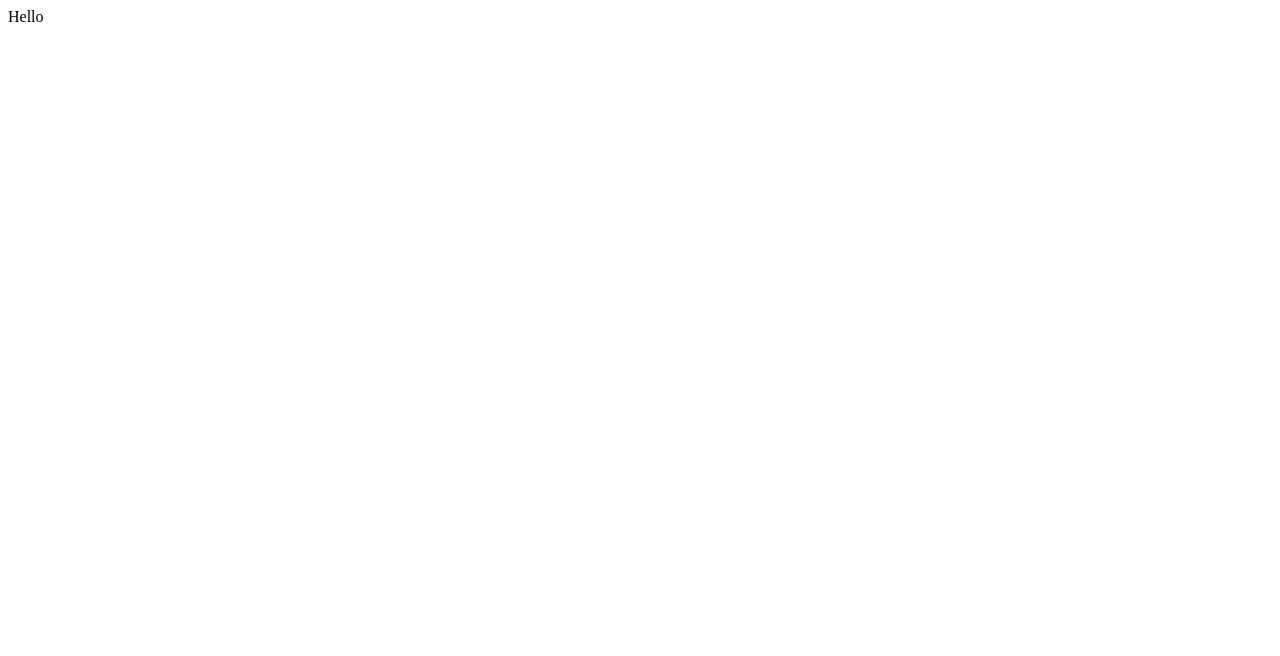
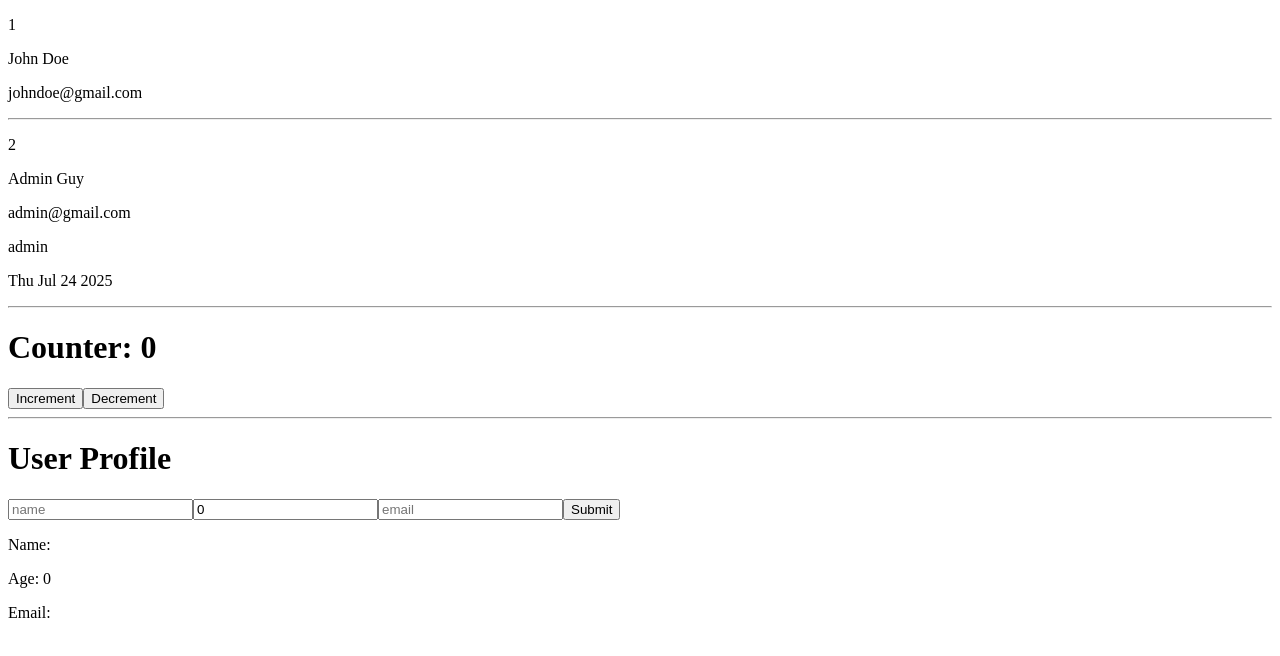
Before and after one commit to swornimb/ts-practice, a React (Vite) app in the folder ts-practice/: page / in a window 1280 px wide. Shown: the top 656 px of the page. Built offline with nearby package versions, Linux system fonts and the light colour scheme.

Commit message:
upto todo list

```diff
--- a/ts-practice/src/App.tsx
+++ b/ts-practice/src/App.tsx
@@ -1,10 +1,38 @@
+import UserInfo from './component/UserInfo'
+import AdminInfo from './component/AdminInfo'
+import type { Info, Admin } from './Type'
+import Counter from './component/counter'
+import UserProfile from './component/UserProfile'
+
 function App() {
+
+  const user: Info={
+    id: 1,
+    name: 'John Doe',
+    email: 'johndoe@gmail.com'
+  }
+
+  const admin: Admin={
+    id: 2,
+    name: 'Admin Guy',
+    email: 'admin@gmail.com',
+    role: 'admin',
+    lastLogin: new Date()
+  }
+
 
   return (
     <>
       <div>
-        Hello
+        <UserInfo userData={user}/>
+        <hr></hr>
+        <AdminInfo userData={admin}/>
       </div>
+      <hr></hr>
+      <Counter/>
+      <hr></hr>
+      <UserProfile/>
+
     </>
   )
 }
--- /dev/null
+++ b/ts-practice/src/Type.tsx
@@ -0,0 +1,18 @@
+type Info = {
+    id: number,
+    name: string,
+    email: string
+}
+
+type Admin = Info & {
+    role: string,
+    lastLogin: Date
+}
+
+type UserProfiles ={
+    name: string,
+    age: number,
+    email: string
+}
+
+export {type Info, type Admin, type UserProfiles}
--- /dev/null
+++ b/ts-practice/src/component/AdminInfo.tsx
@@ -0,0 +1,20 @@
+import type React from "react";
+import type { Admin } from "../Type";
+
+type AdminInfoData={
+    userData: Admin
+}
+
+const AdminInfo: React.FC<AdminInfoData> = ({userData})=>{
+  return (
+    <div>
+        <p>{userData.id}</p>
+        <p>{userData.name}</p>
+        <p>{userData.email}</p>
+        <p>{userData.role}</p>
+        <p>{userData.lastLogin.toDateString()}</p>
+    </div>
+  )
+}
+
+export default AdminInfo
--- /dev/null
+++ b/ts-practice/src/component/UserInfo.tsx
@@ -0,0 +1,17 @@
+import type { Info } from '../Type'
+
+type UserInfoData = {
+    userData: Info
+}
+
+const UserInfo: React.FC<UserInfoData> = ({ userData }) => {
+  return (
+    <div>
+      <p>{userData.id}</p>
+      <p>{userData.name}</p>
+      <p>{userData.email}</p>
+    </div>
+  )
+}
+
+export default UserInfo
--- /dev/null
+++ b/ts-practice/src/component/UserProfile.tsx
@@ -0,0 +1,54 @@
+import { useState } from "react"
+import type { UserProfiles } from "../Type"
+
+const UserProfile = ()=>{
+    const [profile, setProfile] = useState<UserProfiles>({
+    name: '',
+    age:0,
+    email:''
+  })
+
+  const updateName = (name:string)=> {setProfile((prev)=>({...prev, name: name}))}
+  const updateAge = (age:string)=> {setProfile((prev)=>({...prev, age: Number(age)}))}
+  const updateEmail = (email:string)=> {setProfile((prev)=>({...prev, email: email}))}
+
+  const [todos, setTodos] = useState<UserProfiles[]>([])
+
+  const onSubmit = (e:React.MouseEvent)=>{
+    e.preventDefault();
+    setTodos([...todos, profile])
+    setProfile({
+    name: '',
+    age:0,
+    email:''
+  })}
+
+
+    return(
+        <div>
+        <h1>
+          User Profile
+        </h1>
+
+        <form>
+            <input type='text' placeholder='name' value={profile.name} onChange={(e)=>updateName(e.target.value)}/>
+            <input type='number' placeholder='age' value={profile.age} onChange={(e)=>updateAge(e.target.value)}/>
+            <input type='text' placeholder='email' value={profile.email} onChange={(e)=>updateEmail(e.target.value)}/>
+            <button type="submit" onClick={(e)=>onSubmit(e)}>Submit</button>
+        </form>
+
+        <div>
+          <p>Name: {profile.name}</p>
+          <p>Age: {profile.age}</p>
+          <p>Email: {profile.email}</p>
+        </div>
+        <div>
+            {todos.map((todo)=>(
+                <p>{todo.name} | {todo.age} | {todo.email}</p>
+            ))}
+        </div>
+      </div>
+    )
+}
+
+export default UserProfile;
--- /dev/null
+++ b/ts-practice/src/component/counter.tsx
@@ -0,0 +1,15 @@
+import { useState} from "react"
+
+let Counter = ()=>{
+    const [count, setCount] = useState<number>(0);
+    return(
+    <>
+        <h1>Counter: {count}</h1>
+        <div>
+            <button onClick={()=>setCount(count+1)}>Increment</button>
+            <button onClick={()=>setCount(count-1)}>Decrement</button>
+        </div>
+    </>
+)}
+
+export default Counter
```
